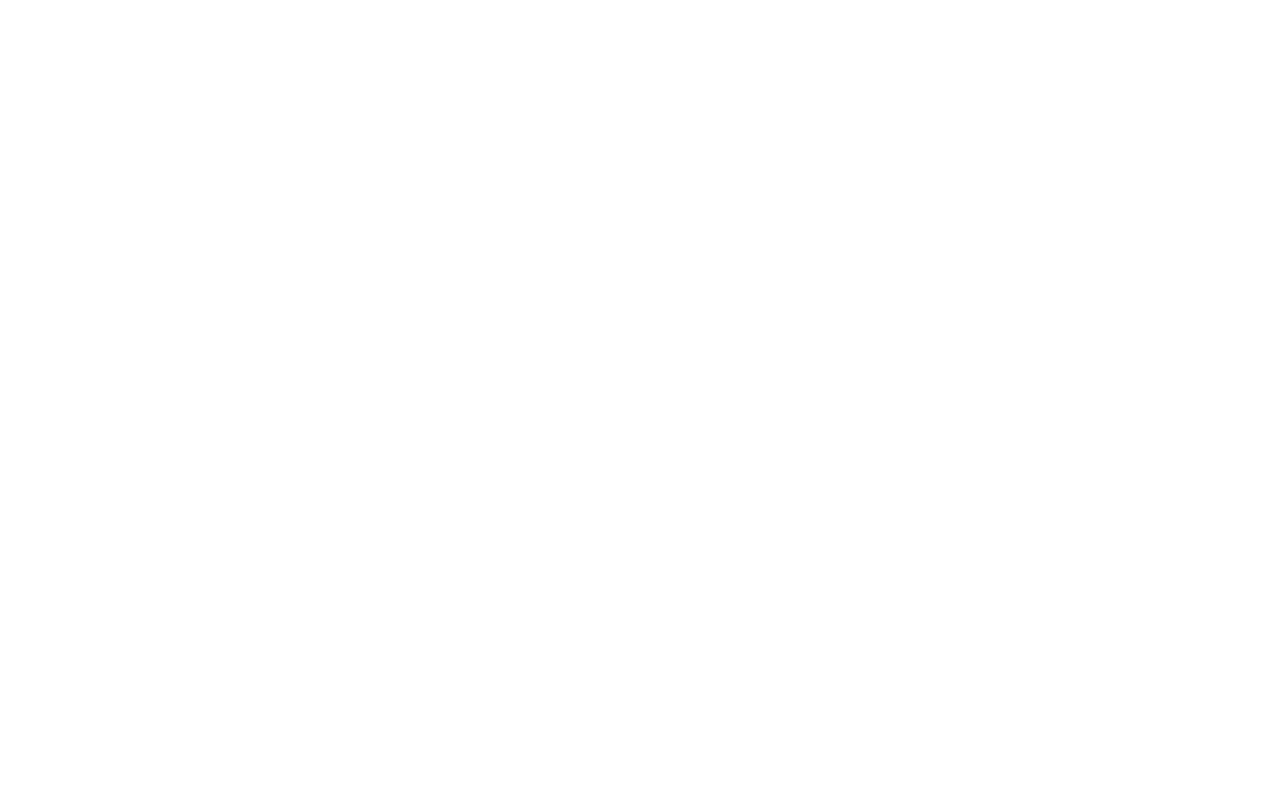
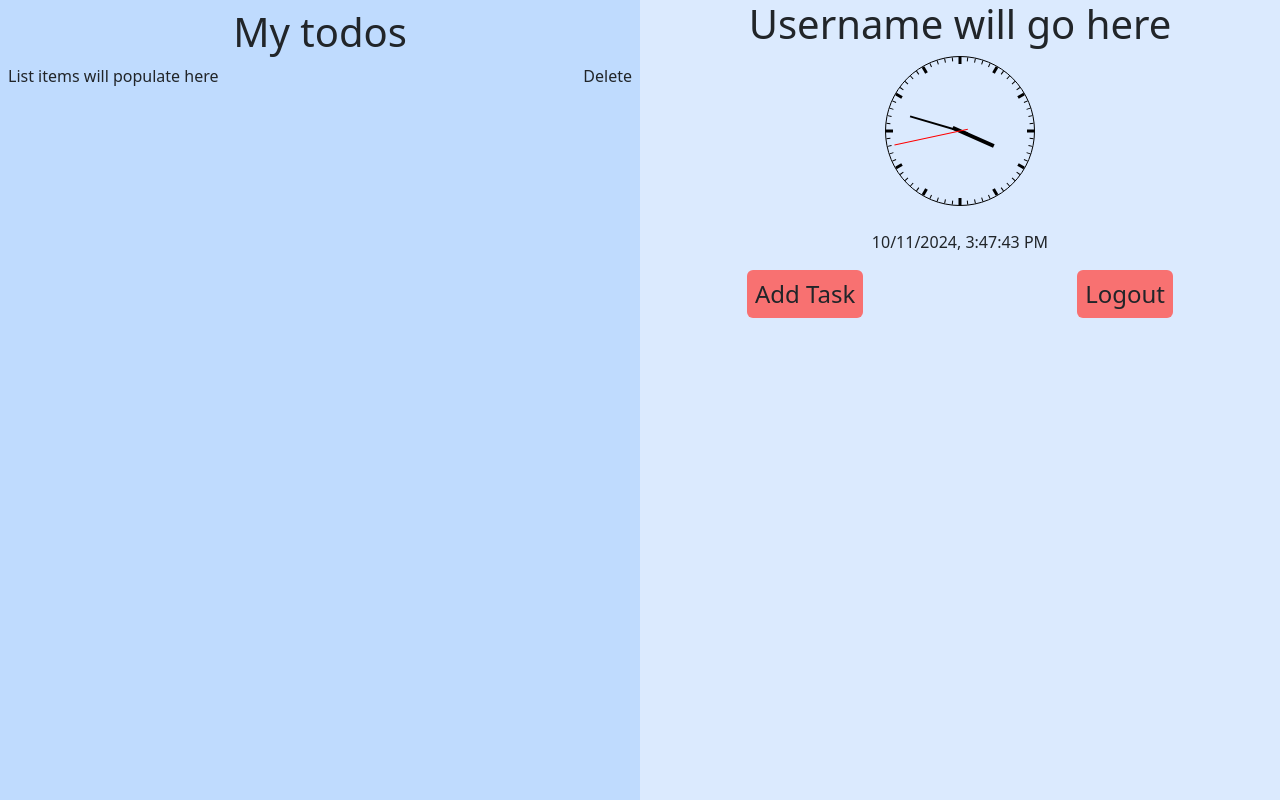
Before and after one commit to danny8823/tododo, a React (Create React App) app: page /dashboard in a window 1280 px wide. Before the commit this address had no page. Built offline with nearby package versions, Linux system fonts and the light colour scheme.

Commit message:
Added dashbaord component

```diff
--- a/package.json
+++ b/package.json
@@ -13,6 +13,7 @@
     "formik": "^2.4.6",
     "react": "^18.3.1",
     "react-bootstrap": "^2.10.5",
+    "react-clock": "^5.0.0",
     "react-dom": "^18.3.1",
     "react-redux": "^9.1.2",
     "react-router-dom": "^6.26.2",
--- a/src/App.js
+++ b/src/App.js
@@ -1,11 +1,13 @@
 import { BrowserRouter, Route, Routes } from "react-router-dom";
 import Home from "./components/Home";
+import Dashboard from "./components/Dashboard";
 
 function App() {
   return (
       <BrowserRouter>
         <Routes>
           <Route path = '/' element = {<Home/>}/>
+          <Route path = '/dashboard' element = {<Dashboard/>}/>
         </Routes>
       </BrowserRouter>
   );
--- /dev/null
+++ b/src/components/AddTask.jsx
@@ -0,0 +1,28 @@
+import React from 'react'
+import { Col, Form, Row, Button } from 'react-bootstrap'
+
+const AddTask = () => {
+  return (
+    <div>
+        <Form className = 'm-2 h-3/4'>
+            <Form.Group as = {Row} className = 'mb-2'>
+                <Form.Label column sm = "3">Task</Form.Label>
+                <Col sm = '9'>
+                    <Form.Control
+                        type = 'text'/>
+                </Col>
+            </Form.Group>
+            <Form.Group as = {Row} className = 'mb-2'>
+                <Form.Label column sm = "3">Description</Form.Label>
+                <Col sm = '9'>
+                    <Form.Control
+                        type = 'text'/>
+                </Col>
+            </Form.Group>
+            <Button className = 'w-full' variant = 'info'>Add</Button>
+        </Form>
+    </div>
+  )
+}
+
+export default AddTask
--- /dev/null
+++ b/src/components/Dashboard.jsx
@@ -0,0 +1,57 @@
+import React, { useEffect, useState } from 'react'
+import { Button, Modal} from 'react-bootstrap'
+import Clock from 'react-clock';
+import 'react-clock/dist/Clock.css';
+import AddTask from './AddTask';
+
+const Dashboard = () => {
+    const [value, setValue] = useState(new Date())
+    const [show, setShow] = useState(false)
+    const handleClose = () => setShow(false)
+    const handleOpen = () => setShow(true)
+
+    useEffect(() => {
+        const interval = setInterval(()=> setValue(new Date()),1000)
+
+        return () => {
+            clearInterval(interval)
+        }
+    },[])
+
+  return (
+    <div className = 'w-screen flex flex-row'>
+        <div className = 'w-6/12'>
+            <div className = 'bg-blue-200 h-screen p-2'>
+                <h1 className = 'text-center'>My todos</h1>
+                <div className = 'flex justify-between'>
+                    <span>List items will populate here</span>
+                    <span>Delete</span>
+                </div>
+
+            </div>
+        </div>
+        <div className = 'w-6/12 h-screen m-auto bg-blue-100'>
+            <h1 className = 'text-center'>Username will go here</h1>
+            <Clock className = 'm-auto' value = {value}/><br/>
+            <p className = 'text-center'>{value.toLocaleString()}</p>
+            <div className = 'flex justify-around w-full'>
+                <p className = 'bg-red-400 m-auto w-42 text-center rounded-md text-2xl p-2' onClick={handleOpen}>Add Task</p>
+                <p className = 'bg-red-400 m-auto w-24 text-center rounded-md text-2xl p-2'>Logout</p>
+            </div>
+        </div>
+        <Modal size = 'lg' show = {show} onHide={handleClose} centered>
+            <Modal.Header>
+                Add task
+            </Modal.Header>
+            <Modal.Body>
+                <AddTask/>
+            </Modal.Body>
+            <Modal.Footer>
+                <Button variant="secondary" onClick={handleClose}>CLOSE</Button>
+            </Modal.Footer>
+        </Modal>
+    </div>
+  )
+}
+
+export default Dashboard
--- a/src/components/Register.jsx
+++ b/src/components/Register.jsx
@@ -1,5 +1,5 @@
 import React from 'react'
-import { Col, Form, Row, Button, Modal } from 'react-bootstrap'
+import { Col, Form, Row, Button } from 'react-bootstrap'
 
 const Register = () => {
   return (
```
Also changed, not shown: 1 other file (tests, documents, lock files or other folders).
